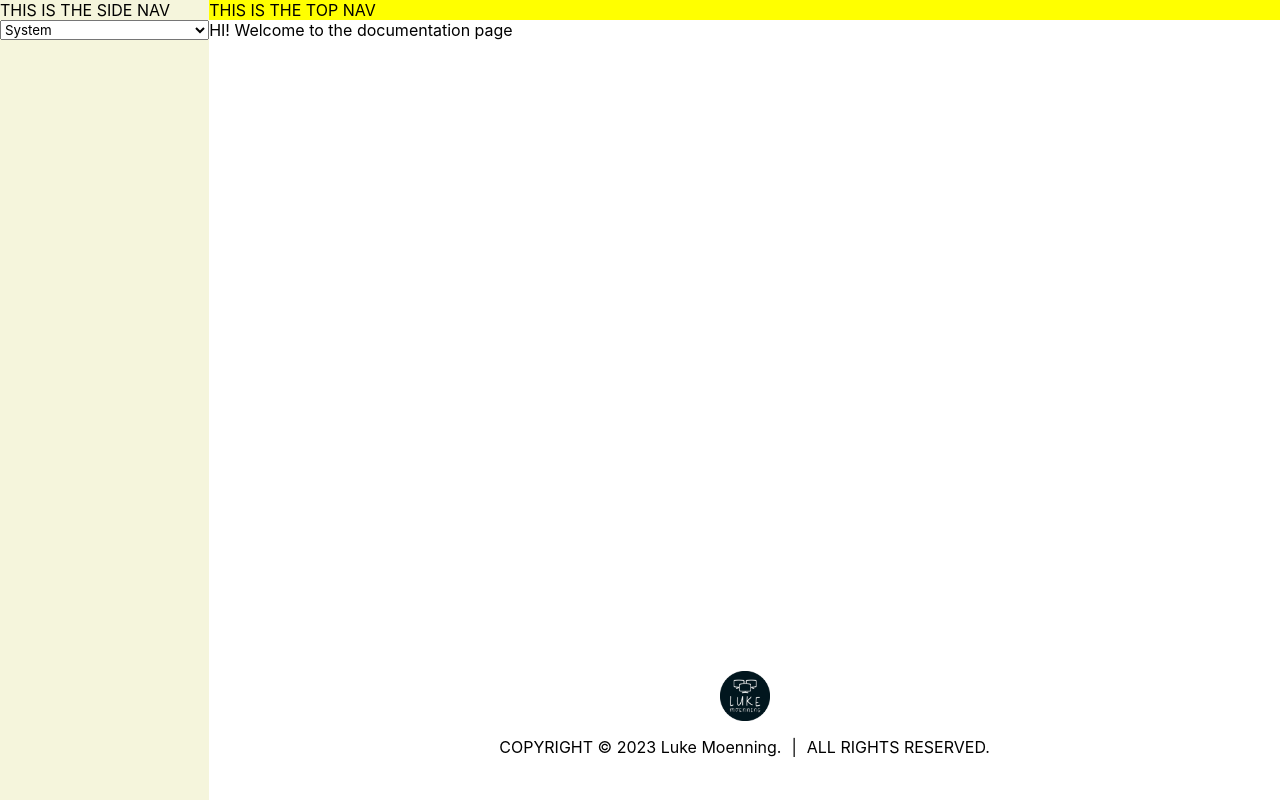
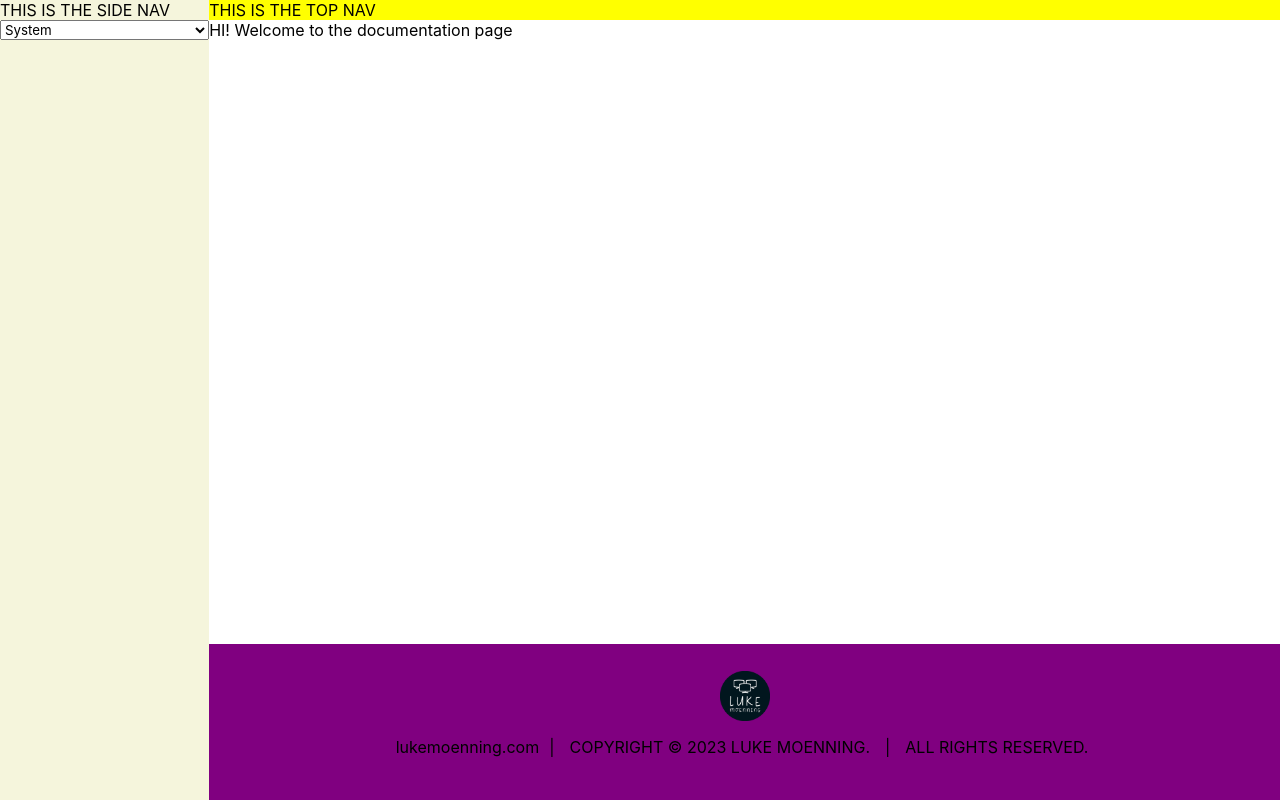
Before and after one commit to lukemoenning/api-portfolio, a Next.js app in the folder client/: page / in a window 1280 px wide. Built offline with nearby package versions, Linux system fonts and the light colour scheme.

Commit message:
footer + link

```diff
--- a/client/app/components/footer/footer.styles.ts
+++ b/client/app/components/footer/footer.styles.ts
@@ -3,19 +3,18 @@ import styled from 'styled-components'
 import { theme } from '@/app/libs/theme'
 
 export const FooterWrapper = styled.div`
+  background-color: purple;
   display: flex;
   flex-direction: column;
-  justify-content: center;
   align-items: center;
   height: ${theme.footer.height};
-  min-width: 100%;
-`
-
-export const FooterDivider = styled.div`
-  margin: 0 10px;
+  width: 100%;
+  justify-content: center;
 `
 
 export const FooterContent = styled.div`
   display: flex;
+  justify-content: center;
   align-items: center;
+  width: 100%;
 `
--- a/client/app/components/footer/footer.tsx
+++ b/client/app/components/footer/footer.tsx
@@ -1,6 +1,7 @@
 import * as S from './footer.styles'
 
 import CustomImage from '@/app/libs/basic-components/custom-image/custom-image'
+import Link from '@/app/libs/basic-components/link/link'
 import Text from '@/app/libs/basic-components/text/text'
 
 const Footer: React.FC = () => {
@@ -8,9 +9,11 @@ const Footer: React.FC = () => {
     <S.FooterWrapper>
       <CustomImage src="/images/logo.png" alt="logo" width={50} height={50} />
       <S.FooterContent>
-        <Text content={'COPYRIGHT © 2023 Luke Moenning.'} tag={'p'} />
-        <S.FooterDivider>|</S.FooterDivider>
-        <Text content={'ALL RIGHTS RESERVED.'} tag={'p'} />
+        <Link href={'https://lukemoenning.com'} text={'lukemoenning.com'} />
+        <Text content={'|'} margin={'0px 10px 0px 10px'} />
+        <Text content={'COPYRIGHT © 2023 LUKE MOENNING.'} />
+        <Text content={'|'} margin={'0px 10px 0px 10px'} />
+        <Text content={'ALL RIGHTS RESERVED.'} />
       </S.FooterContent>
     </S.FooterWrapper>
   )
--- /dev/null
+++ b/client/app/libs/basic-components/link/link.tsx
@@ -0,0 +1,27 @@
+interface LinkProps {
+  href: string
+  text: string
+  tag?: TagType
+  color?: string
+}
+
+type TagType = 'p' | 'h1' | 'h2' | 'h3' | 'h4' | 'h5' | 'h6'
+
+const Link: React.FC<LinkProps> = ({
+  href,
+  text,
+  tag = 'p',
+  color = '#000'
+}) => {
+  const CustomTag = tag as keyof JSX.IntrinsicElements
+
+  return (
+    <CustomTag>
+      <a href={href} style={{ color: color, textDecoration: 'none' }}>
+        {text}
+      </a>
+    </CustomTag>
+  )
+}
+
+export default Link
--- a/client/app/libs/basic-components/text/text.tsx
+++ b/client/app/libs/basic-components/text/text.tsx
@@ -1,15 +1,23 @@
-type TextType = 'p' | 'h1' | 'h2' | 'h3' | 'h4' | 'h5' | 'h6'
+type TagType = 'p' | 'h1' | 'h2' | 'h3' | 'h4' | 'h5' | 'h6'
 
 interface TextProps {
   content: string
   color?: string
-  tag: TextType
+  tag?: TagType
+  margin?: string
 }
 
-const Text: React.FC<TextProps> = ({ content, color, tag }) => {
+const Text: React.FC<TextProps> = ({
+  content,
+  color = '#000',
+  tag = 'p',
+  margin = '5px'
+}) => {
   const CustomTag = tag as keyof JSX.IntrinsicElements
 
-  return <CustomTag style={{ color }}>{content}</CustomTag>
+  return (
+    <CustomTag style={{ color: color, margin: margin }}>{content}</CustomTag>
+  )
 }
 
 export default Text
```
Also changed, not shown: 1 other file (tests, documents, lock files or other folders).
